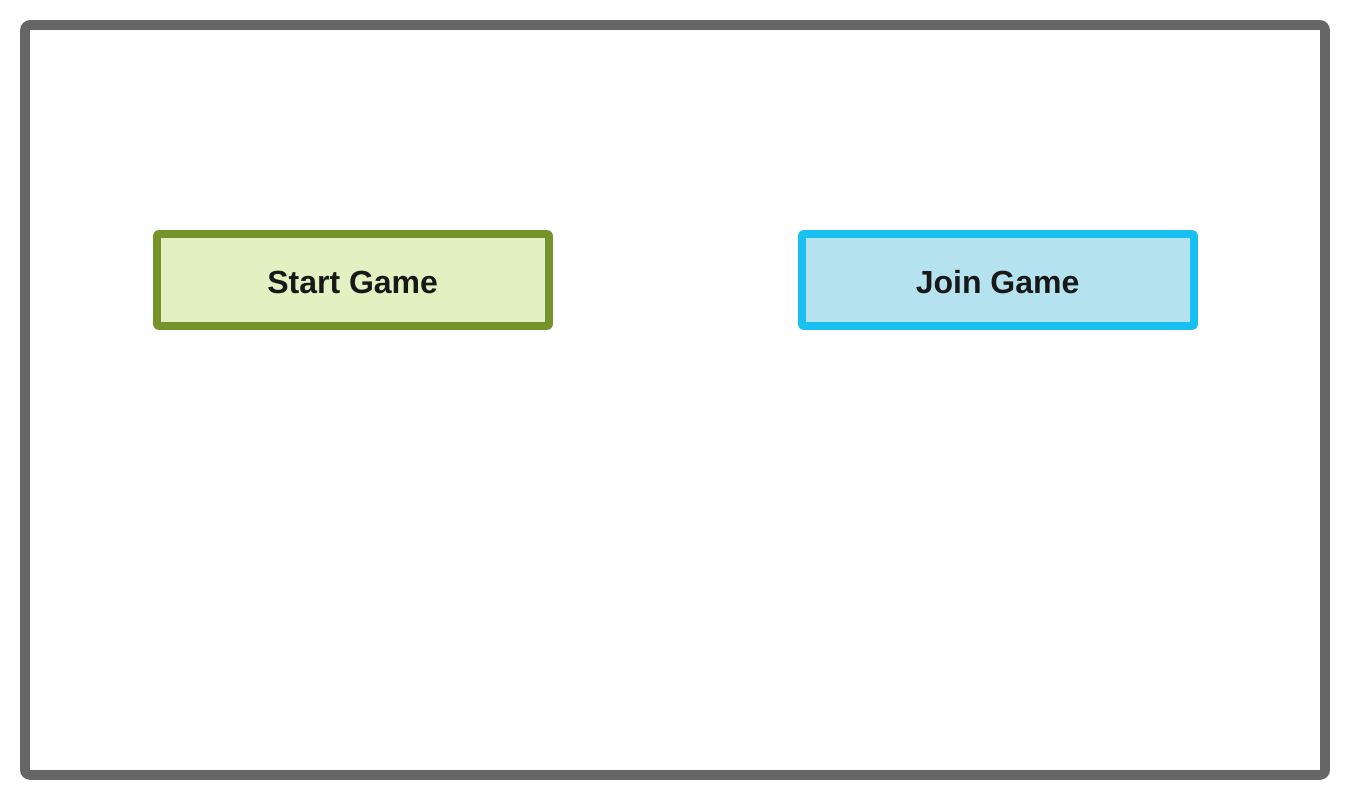
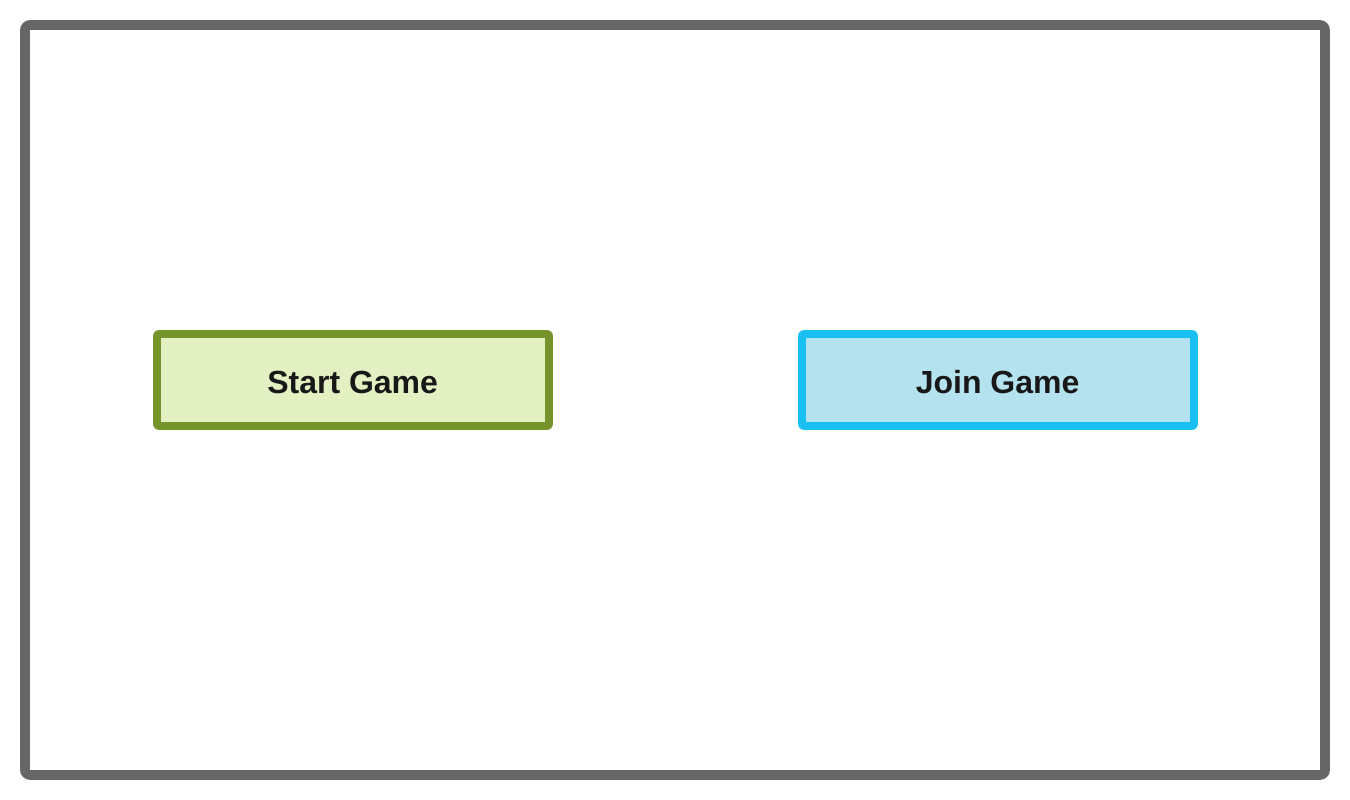
Before and after one commit to krachzack/quodterm, an Electron app: page startmenue.html in a window 1350 px wide. Drawn offline with nearby package versions, Linux system fonts and the light colour scheme.

Commit message:
Made button layout more robust

```diff
--- a/question.css
+++ b/question.css
@@ -171,12 +171,20 @@ body {
   text-align: center;
 }
 
+.mainmenu-button-aligner {
+  position: absolute;
+  left: 0;
+  right: 0;
+  top: 50%;
+  transform: translate(0, -50%);
+}
+
 .mainmenue-button {
 	opacity: 0.9;
 	color: black;
 	height: 100px;
-	margin-top: 200px;
 	font: center;
+  margin-bottom: 10%;
 }
 
 .mainmenue-button:hover {
@@ -194,6 +202,7 @@ body {
 .mainmenue-button-start {
 	background-color: #E1EFBC;
 	border: 8px solid #678815 !important;
+  margin-bottom: 10% !important;
 }
 
 .mainmenue-button-join {
--- a/startmenue.html
+++ b/startmenue.html
@@ -15,7 +15,7 @@
 <body>
 
 	<div class="border">
-		<div class="container-fluid">
+		<div class="container-fluid mainmenu-button-aligner">
 			<div class="row">
 				<div class="col-md-1"></div>
 		    <div class="col-md-4 col-xs-12">
```
